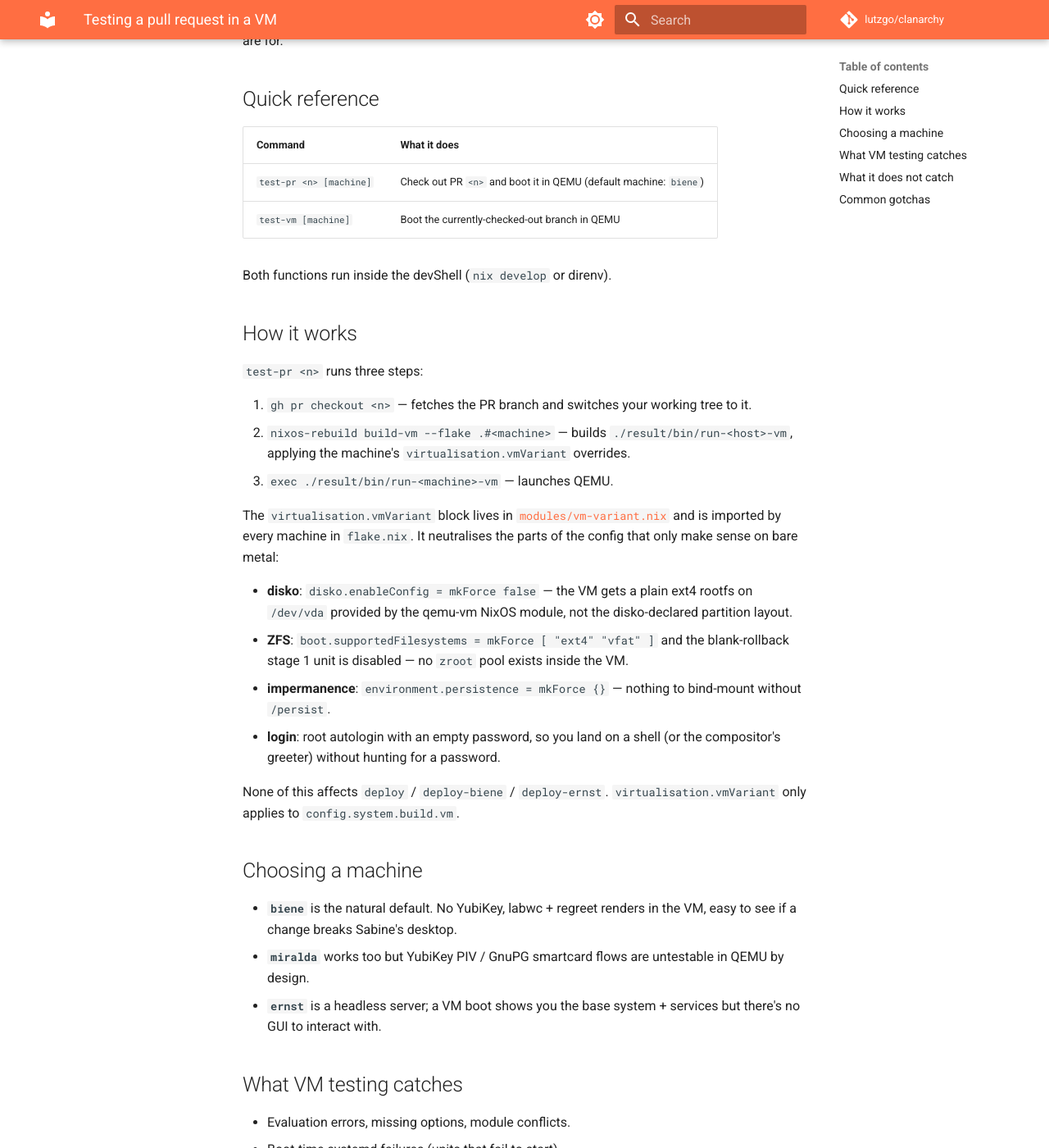
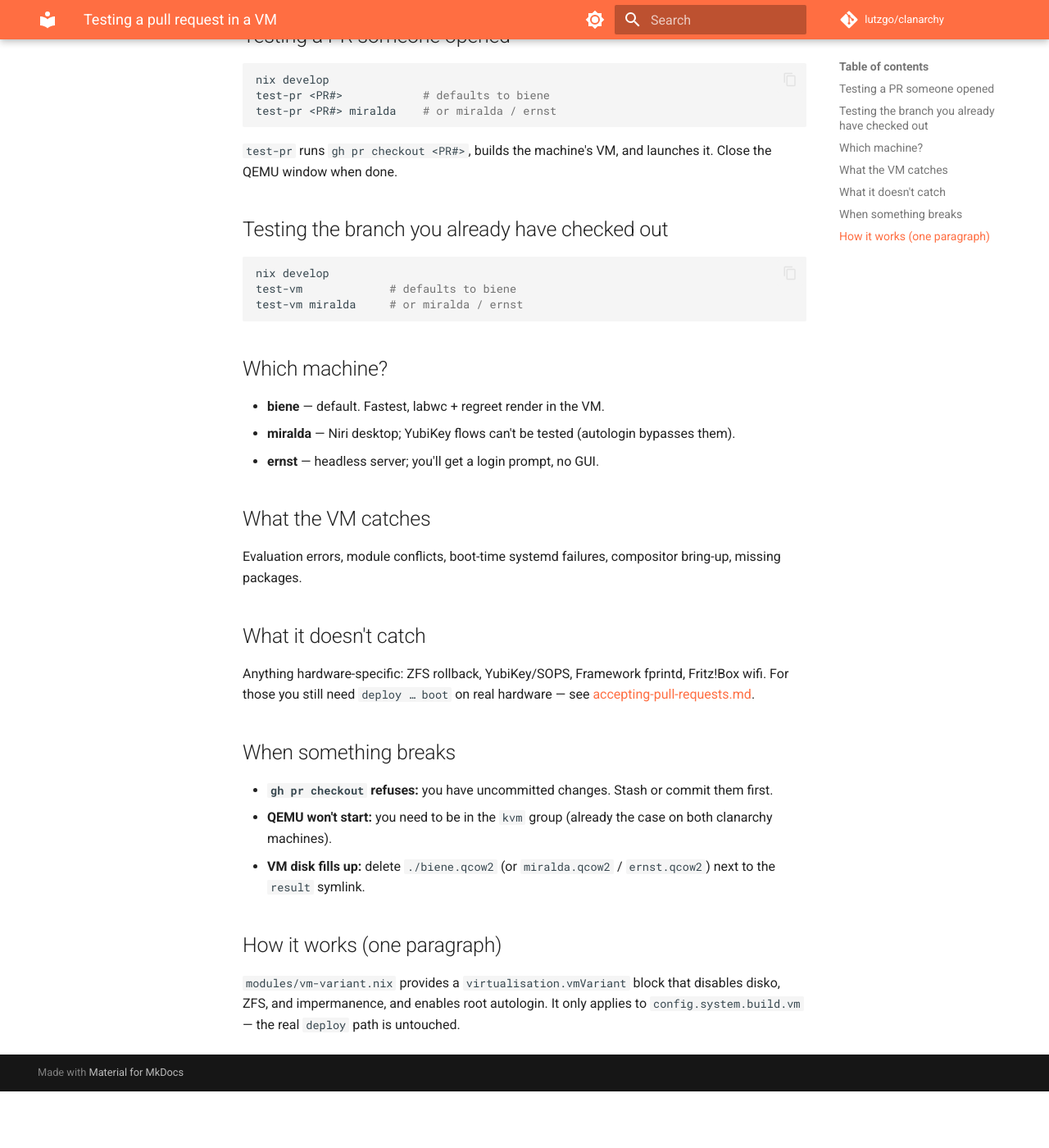
Before and after one commit to lutzgo/clanarchy, an MkDocs documentation site: the page built from docs/guides/testing-a-pr.md, in a window 1280 px wide and 1400 px high, scrolled down 267 px. Shown: the whole window at 82% size. Built offline with MkDocs 1.6.1 and Material for MkDocs 9.7.7, drawn with Linux system fonts in a browser that asks for light colours; comment, search, counter and statistics services are not loaded; after the commit the page ends 1598 px from its top, so only the background shows below that; some of the changed text lies outside the part shown.

Commit message:
docs: KISS-ify testing-a-pr guide
Lead with the two commands, drop the internals section to a single
paragraph at the end.

Co-Authored-By: Claude Opus 4.7 <noreply@anthropic.com>

````diff
--- a/docs/guides/testing-a-pr.md
+++ b/docs/guides/testing-a-pr.md
@@ -1,57 +1,45 @@
 # Testing a pull request in a VM
 
-Before merging a PR — especially one that touches `machines/*`, `modules/desktop/*`, or anything that could break a boot — you can boot the PR's config in QEMU without touching any real disk. This is what the `test-pr` / `test-vm` devShell functions and `modules/vm-variant.nix` are for.
+Two commands. Boot the branch in QEMU. Merge or reject.
 
-## Quick reference
+## Testing a PR someone opened
 
-| Command | What it does |
-|---------|--------------|
-| `test-pr <n> [machine]` | Check out PR `<n>` and boot it in QEMU (default machine: `biene`) |
-| `test-vm [machine]` | Boot the currently-checked-out branch in QEMU |
+```bash
+nix develop
+test-pr <PR#>            # defaults to biene
+test-pr <PR#> miralda    # or miralda / ernst
+```
 
-Both functions run inside the devShell (`nix develop` or direnv).
+`test-pr` runs `gh pr checkout <PR#>`, builds the machine's VM, and launches it. Close the QEMU window when done.
 
-## How it works
+## Testing the branch you already have checked out
 
-`test-pr <n>` runs three steps:
+```bash
+nix develop
+test-vm             # defaults to biene
+test-vm miralda     # or miralda / ernst
+```
 
-1. `gh pr checkout <n>` — fetches the PR branch and switches your working tree to it.
-2. `nixos-rebuild build-vm --flake .#<machine>` — builds `./result/bin/run-<host>-vm`, applying the machine's `virtualisation.vmVariant` overrides.
-3. `exec ./result/bin/run-<machine>-vm` — launches QEMU.
+## Which machine?
 
-The `virtualisation.vmVariant` block lives in [`modules/vm-variant.nix`](../../modules/vm-variant.nix) and is imported by every machine in `flake.nix`. It neutralises the parts of the config that only make sense on bare metal:
+- **biene** — default. Fastest, labwc + regreet render in the VM.
+- **miralda** — Niri desktop; YubiKey flows can't be tested (autologin bypasses them).
+- **ernst** — headless server; you'll get a login prompt, no GUI.
 
-- **disko**: `disko.enableConfig = mkForce false` — the VM gets a plain ext4 rootfs on `/dev/vda` provided by the qemu-vm NixOS module, not the disko-declared partition layout.
-- **ZFS**: `boot.supportedFilesystems = mkForce [ "ext4" "vfat" ]` and the blank-rollback stage 1 unit is disabled — no `zroot` pool exists inside the VM.
-- **impermanence**: `environment.persistence = mkForce {}` — nothing to bind-mount without `/persist`.
-- **login**: root autologin with an empty password, so you land on a shell (or the compositor's greeter) without hunting for a password.
+## What the VM catches
 
-None of this affects `deploy` / `deploy-biene` / `deploy-ernst`. `virtualisation.vmVariant` only applies to `config.system.build.vm`.
+Evaluation errors, module conflicts, boot-time systemd failures, compositor bring-up, missing packages.
 
-## Choosing a machine
+## What it doesn't catch
 
-- **`biene`** is the natural default. No YubiKey, labwc + regreet renders in the VM, easy to see if a change breaks Sabine's desktop.
-- **`miralda`** works too but YubiKey PIV / GnuPG smartcard flows are untestable in QEMU by design.
-- **`ernst`** is a headless server; a VM boot shows you the base system + services but there's no GUI to interact with.
+Anything hardware-specific: ZFS rollback, YubiKey/SOPS, Framework fprintd, Fritz!Box wifi. For those you still need `deploy … boot` on real hardware — see [accepting-pull-requests.md](accepting-pull-requests.md).
 
-## What VM testing catches
+## When something breaks
 
-- Evaluation errors, missing options, module conflicts.
-- Boot-time systemd failures (units that fail to start).
-- Desktop compositor bring-up (Niri, labwc) and greeter (regreet, greetd) sanity.
-- Package availability across the closure.
+- **`gh pr checkout` refuses:** you have uncommitted changes. Stash or commit them first.
+- **QEMU won't start:** you need to be in the `kvm` group (already the case on both clanarchy machines).
+- **VM disk fills up:** delete `./biene.qcow2` (or `miralda.qcow2` / `ernst.qcow2`) next to the `result` symlink.
 
-## What it does not catch
+## How it works (one paragraph)
 
-- ZFS rollback semantics — the VM uses ext4.
-- YubiKey / PIV / SOPS decryption paths that need real hardware.
-- Framework laptop firmware/fprintd, Fritz!Box wifi, hardware-specific quirks.
-- Any bug that only shows up under real user data on `/persist`.
-
-For those you still need a real `deploy … boot` on the target machine as described in [accepting-pull-requests.md](accepting-pull-requests.md).
-
-## Common gotchas
-
-- If `gh pr checkout` refuses because of unstaged changes, stash or commit them first — `test-pr` will abort without touching the VM step.
-- The VM disk image lives at `./<host>.qcow2` next to the `result` symlink and persists across runs. Delete it if you want a truly fresh boot (or if the disk fills up).
-- QEMU needs KVM permission — the user running the devShell must be in the `kvm` group (already the case on both clanarchy machines).
+`modules/vm-variant.nix` provides a `virtualisation.vmVariant` block that disables disko, ZFS, and impermanence, and enables root autologin. It only applies to `config.system.build.vm` — the real `deploy` path is untouched.
````
